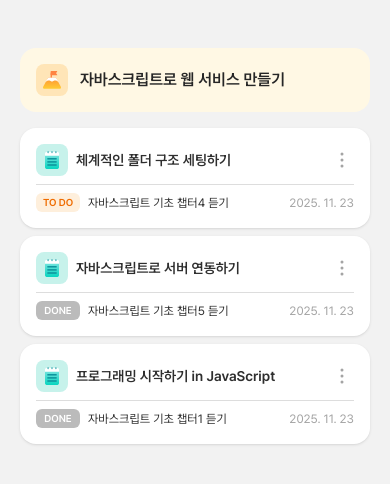
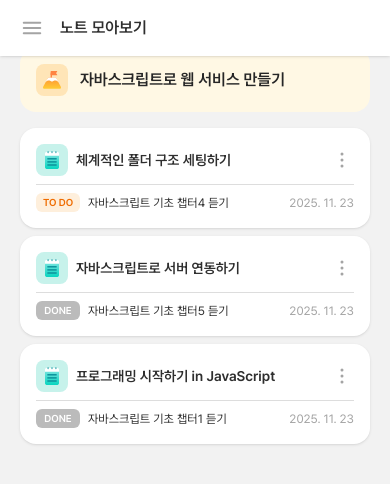
Before and after one commit to swallowedB/slice, a Next.js app: page /notes in a window 390 px wide. Shown: the top 484 px of the page. Built offline with nearby package versions, Linux system fonts and the light colour scheme.

Commit message:
📝 Chore : NotesPage에 MobileHeader 컴포넌트 적용

```diff
--- a/src/app/(protected)/notes/page.tsx
+++ b/src/app/(protected)/notes/page.tsx
@@ -1,8 +1,10 @@
+import MobileHeader from "../_components/layout/MobileHeader";
 import NoteList from "./_components/NoteList";
 
 export default async function NotesPage() {
   return (
     <section className="h-screen">
+      <MobileHeader title="노트 모아보기" />
       <h2 className="hidden text-black sm:mb-14 sm:block sm:text-2xl sm:font-semibold">
         노트 모아보기
       </h2>
```
